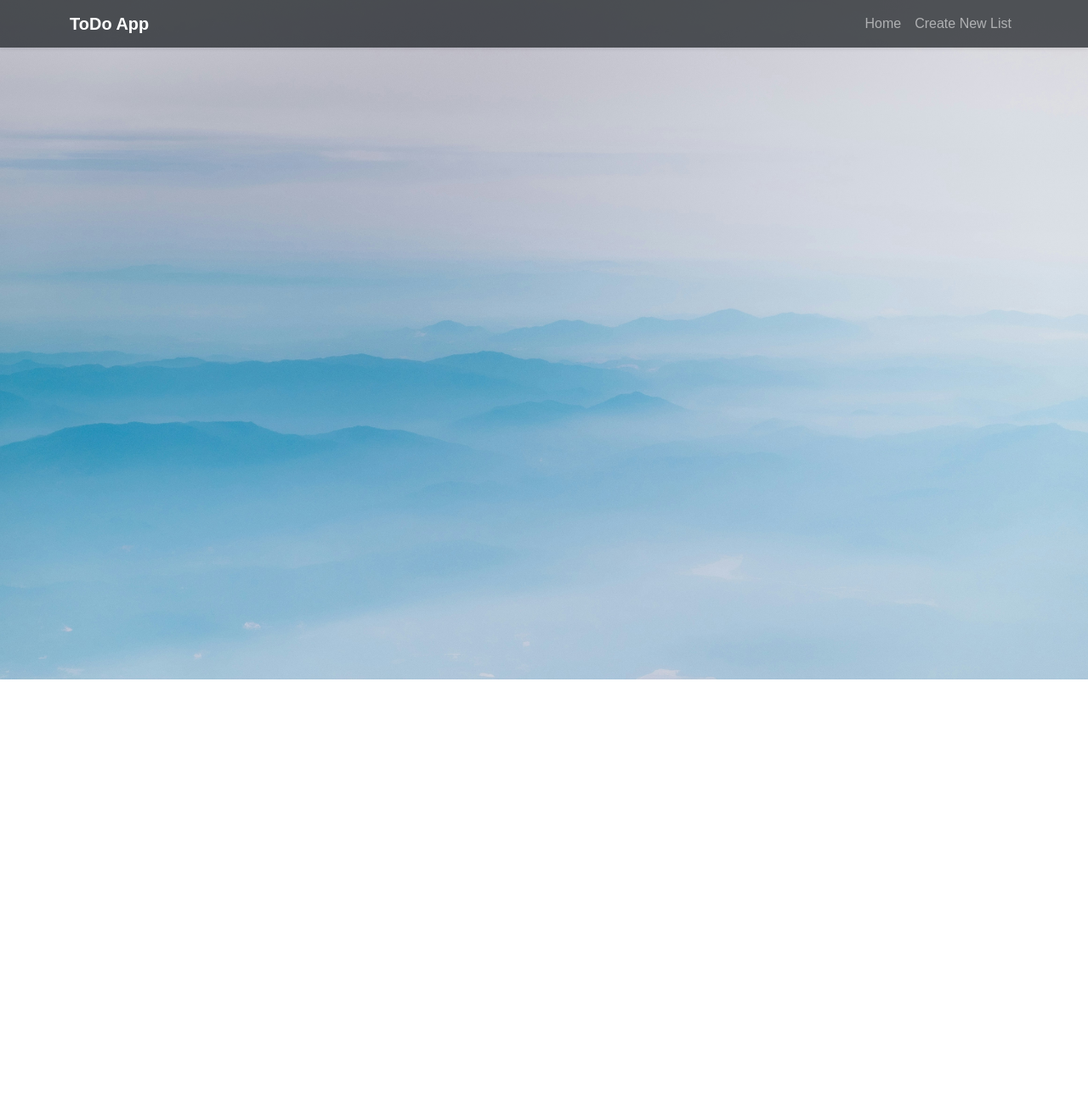
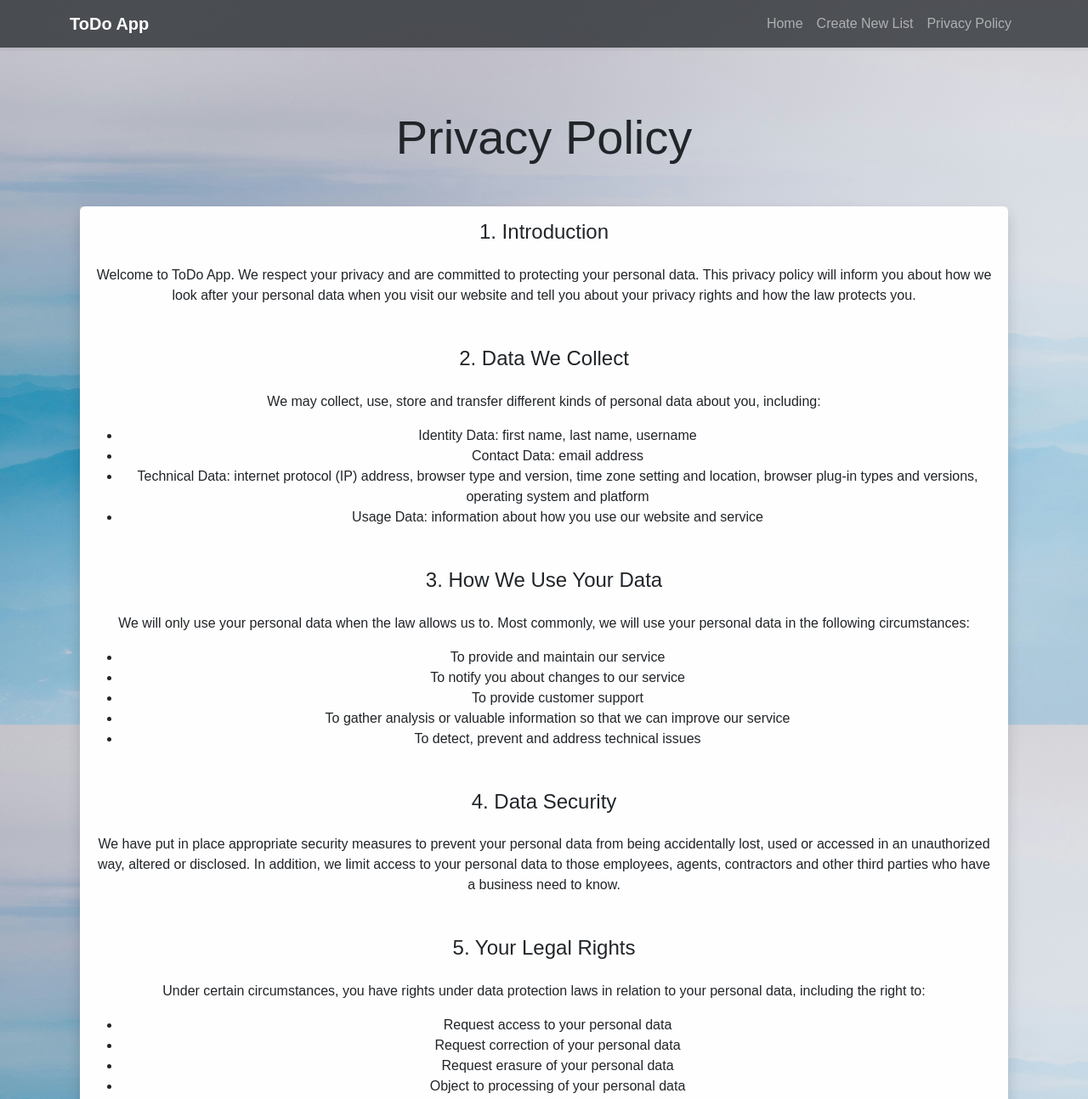
Before and after one commit to crxig-rxberts/sqaada, a React (Create React App) app in the folder client/: page /privacyandpolicies in a window 1280 px wide. Shown: the top 1294 px of the page at 85% size. Before the commit the page ends 800 px from the top, so only its background shows below. Built offline with nearby package versions, Linux system fonts and the light colour scheme.

Commit message:
Polisy pages added

```diff
--- a/client/src/App.css
+++ b/client/src/App.css
@@ -110,6 +110,10 @@ body {
   min-height: 100vh;
 }
 
+.bg-light-opaque {
+  background-color: rgba(248, 249, 250, 0.2);
+}
+
 @keyframes App-logo-spin {
   from {
     transform: rotate(0deg);
--- a/client/src/Components/Navbar.js
+++ b/client/src/Components/Navbar.js
@@ -17,6 +17,9 @@ const Navbar = () => {
 						<li className="nav-item">
 							<Link className="nav-link" to="/create-list">Create New List</Link>
 						</li>
+						<li className="nav-item">
+							<Link className="nav-link" to="/privacyandpolicies">Privacy Policy</Link>
+						</li>
 					</ul>
 				</div>
 			</div>
--- /dev/null
+++ b/client/src/Components/PrivacyPolicy.js
@@ -0,0 +1,58 @@
+import React from 'react';
+
+const PrivacyPolicy = () => {
+    return (
+        <div className="container py-5">
+            <h1 className="display-4 text-center mb-5">Privacy Policy</h1>
+            <div className="card shadow">
+                <div className="card-body bg-light-opaque">
+                    <h2 className="h4 mb-4">1. Introduction</h2>
+                    <p>Welcome to ToDo App. We respect your privacy and are committed to protecting your personal data. This privacy policy will inform you about how we look after your personal data when you visit our website and tell you about your privacy rights and how the law protects you.</p>
+
+                    <h2 className="h4 mb-4 mt-5">2. Data We Collect</h2>
+                    <p>We may collect, use, store and transfer different kinds of personal data about you, including:</p>
+                    <ul>
+                        <li>Identity Data: first name, last name, username</li>
+                        <li>Contact Data: email address</li>
+                        <li>Technical Data: internet protocol (IP) address, browser type and version, time zone setting and location, browser plug-in types and versions, operating system and platform</li>
+                        <li>Usage Data: information about how you use our website and service</li>
+                    </ul>
+
+                    <h2 className="h4 mb-4 mt-5">3. How We Use Your Data</h2>
+                    <p>We will only use your personal data when the law allows us to. Most commonly, we will use your personal data in the following circumstances:</p>
+                    <ul>
+                        <li>To provide and maintain our service</li>
+                        <li>To notify you about changes to our service</li>
+                        <li>To provide customer support</li>
+                        <li>To gather analysis or valuable information so that we can improve our service</li>
+                        <li>To detect, prevent and address technical issues</li>
+                    </ul>
+
+                    <h2 className="h4 mb-4 mt-5">4. Data Security</h2>
+                    <p>We have put in place appropriate security measures to prevent your personal data from being accidentally lost, used or accessed in an unauthorized way, altered or disclosed. In addition, we limit access to your personal data to those employees, agents, contractors and other third parties who have a business need to know.</p>
+
+                    <h2 className="h4 mb-4 mt-5">5. Your Legal Rights</h2>
+                    <p>Under certain circumstances, you have rights under data protection laws in relation to your personal data, including the right to:</p>
+                    <ul>
+                        <li>Request access to your personal data</li>
+                        <li>Request correction of your personal data</li>
+                        <li>Request erasure of your personal data</li>
+                        <li>Object to processing of your personal data</li>
+                        <li>Request restriction of processing your personal data</li>
+                        <li>Request transfer of your personal data</li>
+                        <li>Right to withdraw consent</li>
+                    </ul>
+
+                    <h2 className="h4 mb-4 mt-5">6. Contact Us</h2>
+                    <p>If you have any questions about this privacy policy or our privacy practices, please contact us at:</p>
+                    <p>Email: privacy@todoapp.com</p>
+                    <p>Address: 123 Todo Street, App City, TC 12345, Country</p>
+
+                    <p className="mt-5">Last updated: July 08, 2024</p>
+                </div>
+            </div>
+        </div>
+    );
+};
+
+export default PrivacyPolicy;
```
Also changed, not shown: client/src/routes/routes.js (+6 -1 lines).
